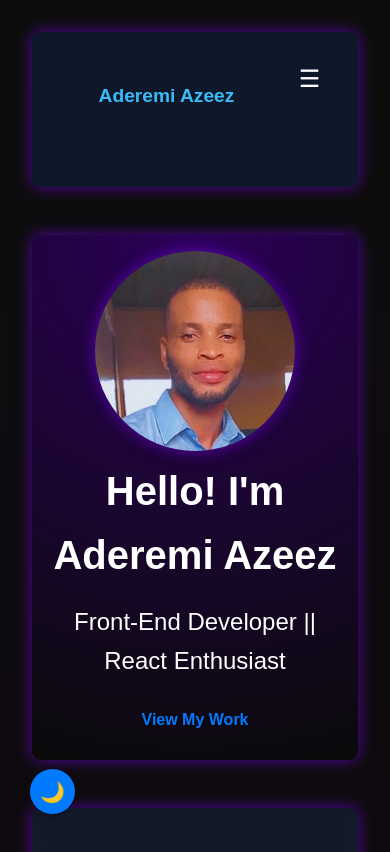
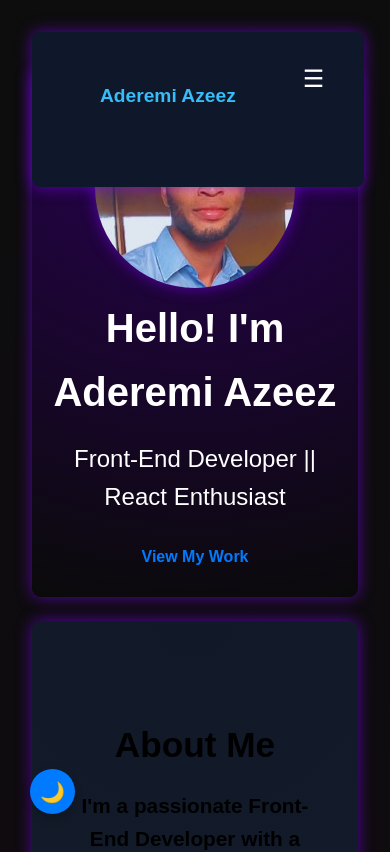
Before and after one commit to aderemi67/Aderemiazeez6, a React (Vite) app: page / in a window 390 px wide. Shown: the top 852 px of the page. Built offline with nearby package versions, Linux system fonts and the light colour scheme.

Commit message:
updated index.css

```diff
--- a/src/index.css
+++ b/src/index.css
@@ -117,10 +117,10 @@ body {
   background: radial-gradient(circle at top, #2b0057, #0a0a0a);
   box-shadow: 0 0 15px rgba(128, 0, 255, 0.6);
   color: white;
-  margin-bottom: 3rem;
+  margin-bottom: 1.5rem;
   border-radius: 9px;
-  padding-top: 3rem;
-  margin-top: 3rem;
+  padding-top: 2.5rem;
+  margin-top: 2.5rem;
 }
 .profile-img {
   width: 200px;
@@ -383,9 +383,10 @@ a {
       width: 100%;
     }
     .navbar {
-      width: 100%;
+      width: 85%;
       justify-content: space-around;
       align-content: center;
+      position: fixed;
     }
     .hamburger {
       top: -30px;
```
